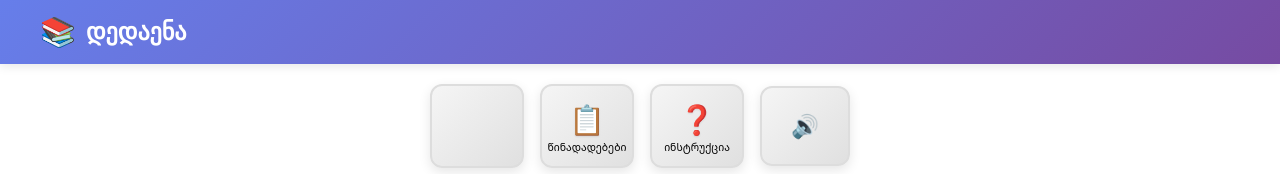
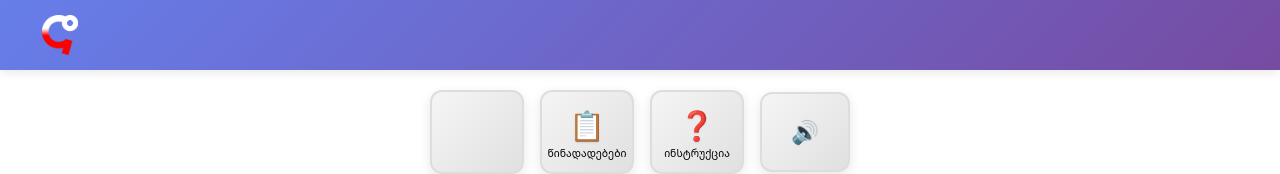
Before and after one commit to shashranluka/dedaena, a React (Create React App) app in the folder frontend/: page / in a window 1280 px wide. Shown: the top 174 px of the page. Built offline with nearby package versions, Linux system fonts and the light colour scheme; no server answers.

Commit message:
Add logo images and update Navbar to use logo; enhance brand display

```diff
--- a/frontend/public/index.html
+++ b/frontend/public/index.html
@@ -2,6 +2,7 @@
 <html lang="ka">
   <head>
     <meta charset="UTF-8" />
+    <link rel="icon" type="image/svg+xml" href="/img/logo_red.png" />
     <meta name="viewport" content="width=device-width, initial-scale=1.0" />
     <title>დედაენა</title>
   </head>
--- a/frontend/src/components/Navbar/Navbar.jsx
+++ b/frontend/src/components/Navbar/Navbar.jsx
@@ -50,8 +50,8 @@ function Navbar() {
       {/* Logo/Brand */}
       <div className="navbar-brand">
         <Link to="/" className="brand-link">
-          <span className="brand-icon">📚</span>
-          <span className="brand-text">დედაენა</span>
+          <img className="brand-icon" src="/img/logo_red.png" alt="დედაენა ლოგო" />
+          {/* <span className="brand-text">დედაენა</span> */}
         </Link>
       </div>
 
--- a/frontend/src/components/Navbar/Navbar.scss
+++ b/frontend/src/components/Navbar/Navbar.scss
@@ -48,18 +48,31 @@
 // ===== BRAND =====
 .navbar-brand {
   .brand-link {
+    // display: flex;
+    // align-items: center;
+    // gap: 10px;
+    // text-decoration: none;
+    // transition: transform 0.3s ease;
+    color: white;
+    text-decoration: none;
+    font-size: 1.5rem;
+    font-weight: bold;
+    transition: color 0.3s;
     display: flex;
     align-items: center;
     gap: 10px;
-    text-decoration: none;
-    transition: transform 0.3s ease;
 
     &:hover {
       transform: scale(1.05);
     }
 
     .brand-icon {
-      font-size: 1.8rem;
+      // width: 36px;
+      // height: 36px;
+      // object-fit: contain;
+      width: 40px;
+      height: 40px;
+      object-fit: contain;
     }
 
     .brand-text {
```
Also changed, not shown: frontend/public/img/logo_red.png (added), frontend/public/img/logo_red_middle.png (added).
